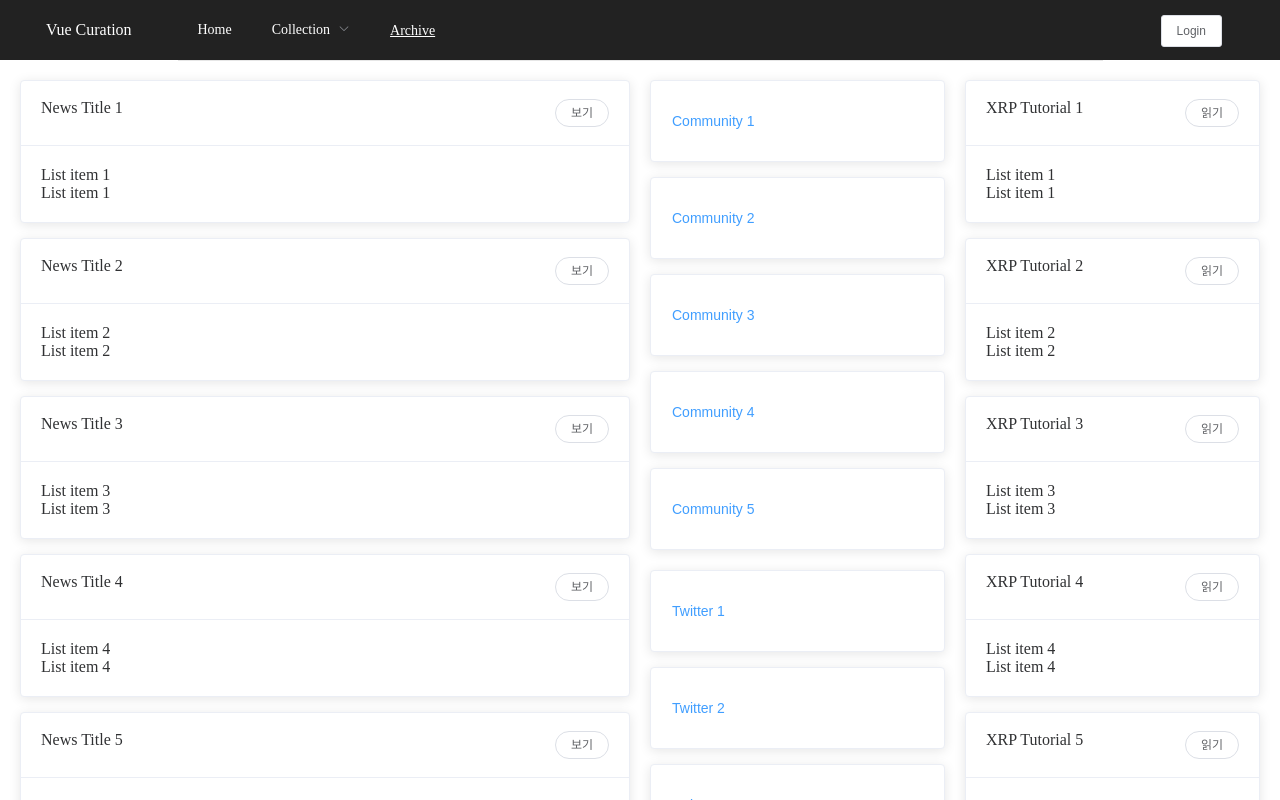
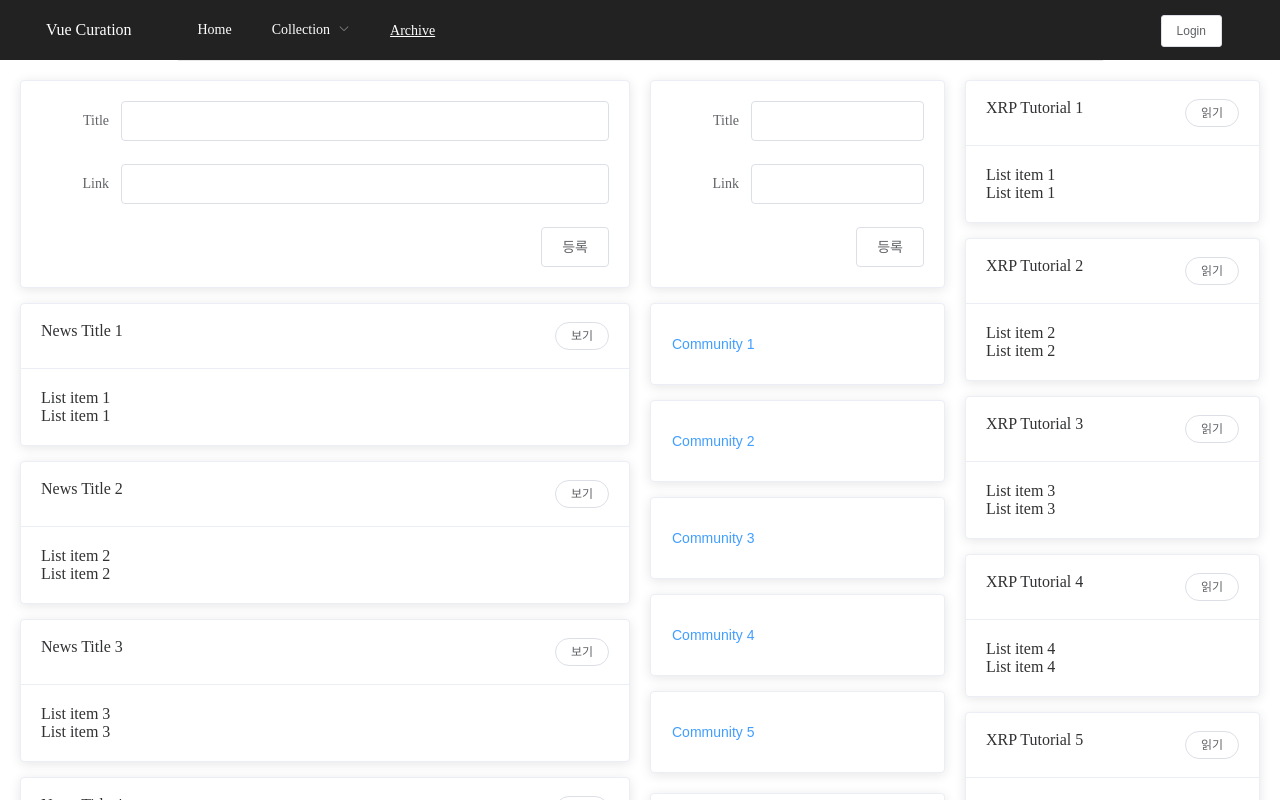
Before and after one commit to devjin0617/vue-curation, a Vue app: page /#/ in a window 1280 px wide. Shown: the top 800 px of the page. Built offline with nearby package versions, Linux system fonts and the light colour scheme.

Commit message:
입력창 추가

```diff
--- a/src/components/CurationView.vue
+++ b/src/components/CurationView.vue
@@ -2,6 +2,21 @@
   <div style="max-width:1280px; margin:auto;">
     <el-row :gutter="20">
       <el-col :md="12">
+        <el-card class="box-card">
+          <div>
+            <el-form ref="form" :model="form" label-width="80px">
+              <el-form-item label="Title">
+                <el-input v-model="form.name"></el-input>
+              </el-form-item>
+              <el-form-item label="Link">
+                <el-input v-model="form.link"></el-input>
+              </el-form-item>
+            </el-form>
+          </div>
+          <div class="bottom clearfix" style="text-align:right;">
+            <el-button class="button">등록</el-button>
+          </div>
+        </el-card>
         <el-card class="box-card" v-for="o in 10" :key="o">
           <div slot="header" class="clearfix">
             <span>News Title {{ o }}</span>
@@ -15,6 +30,21 @@
       </el-col>
       <el-col :md="6">
         <div>
+          <el-card class="box-card">
+            <div>
+              <el-form ref="form" :model="form" label-width="80px">
+                <el-form-item label="Title">
+                  <el-input v-model="form.name"></el-input>
+                </el-form-item>
+                <el-form-item label="Link">
+                  <el-input v-model="form.link"></el-input>
+                </el-form-item>
+              </el-form>
+            </div>
+            <div class="bottom clearfix" style="text-align:right;">
+              <el-button class="button">등록</el-button>
+            </div>
+          </el-card>
           <el-card class="box-card" v-for="o in 5" :key="o">
             <div  class="text item">
               <el-button type="text">{{'Community ' + o }}</el-button>
@@ -56,7 +86,11 @@ export default {
   name: 'curation-view',
   data () {
     return {
-      dialogTableVisible: false
+      dialogTableVisible: false,
+      form: {
+        title: '',
+        link: ''
+      }
     }
   },
   methods: {
```
